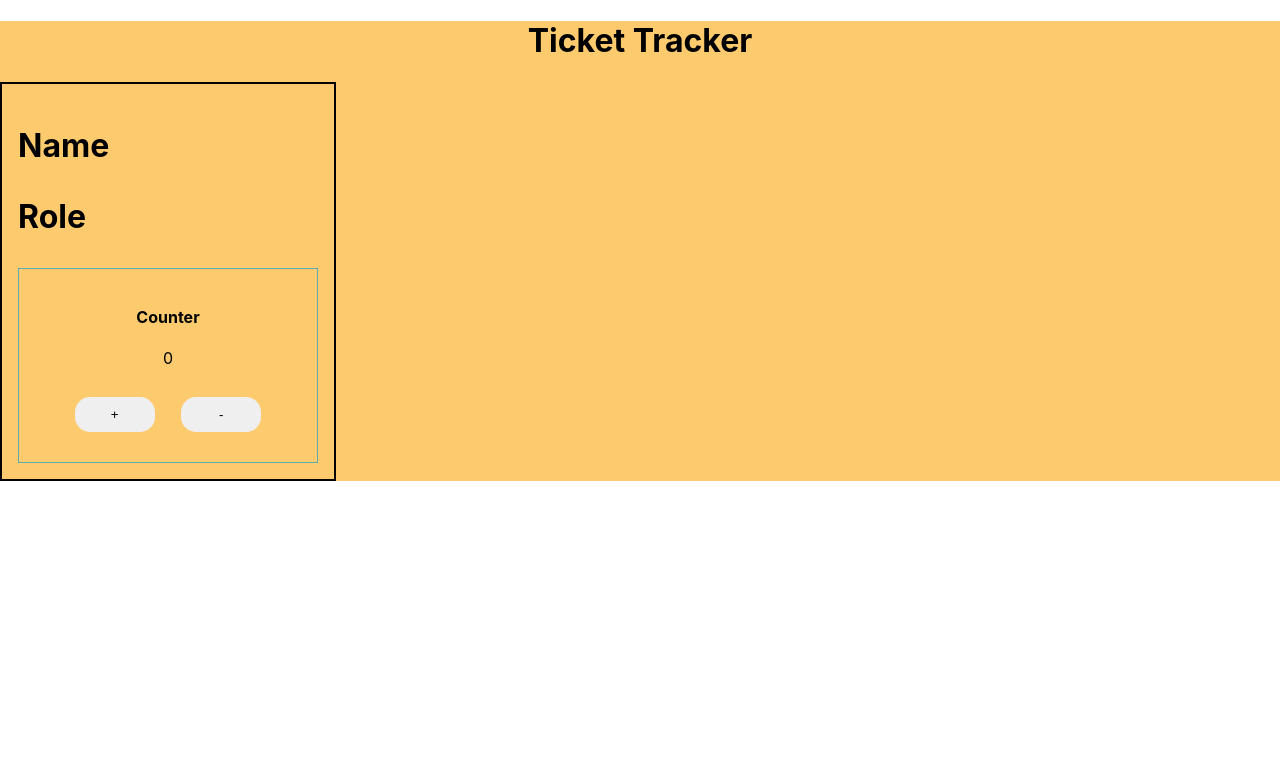
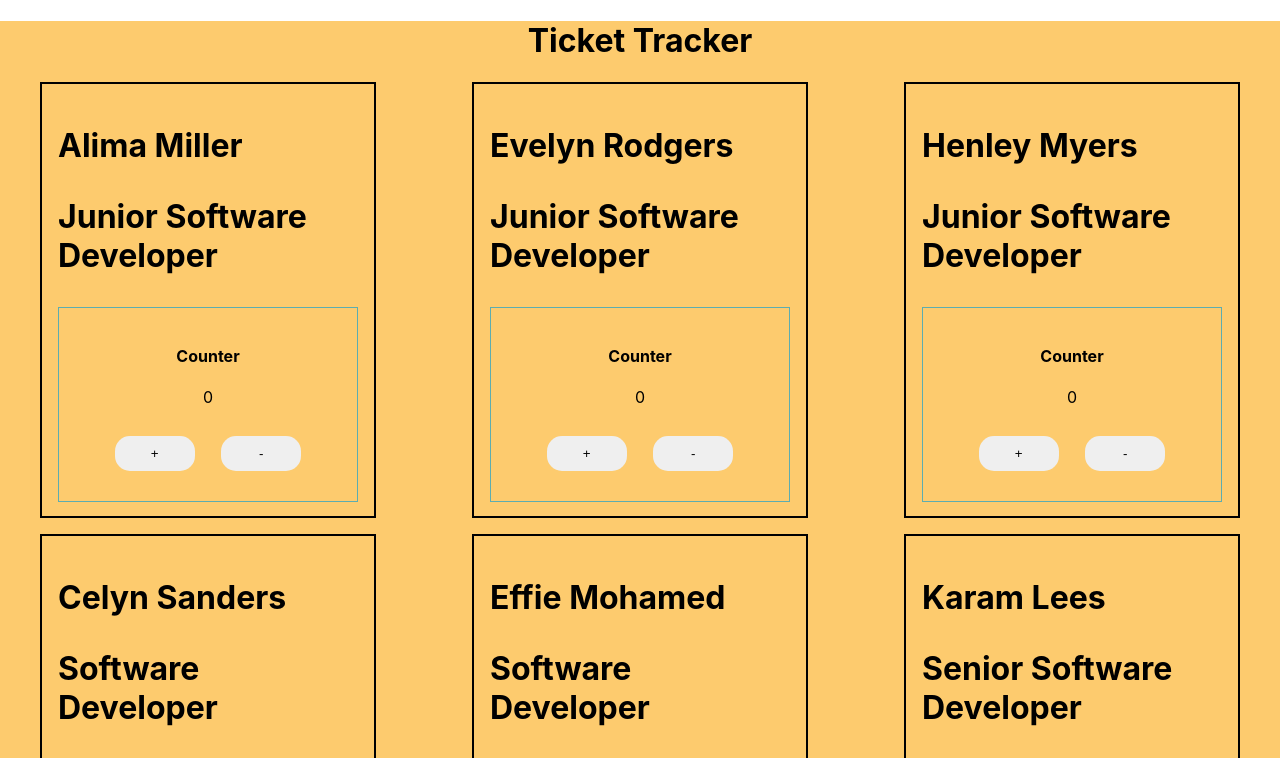
Before and after one commit to isobelleanna/ticket-tracker, a React (Create React App) app: page / in a window 1280 px wide. Shown: the top 758 px of the page. Built offline with nearby package versions, Linux system fonts and the light colour scheme.

Commit message:
generate all cards using map

```diff
--- a/src/App.jsx
+++ b/src/App.jsx
@@ -1,12 +1,14 @@
 import './App.scss';
 import TeamCard from './components/TeamCard/TeamCard';
+import team from "./data/team"
 
 
 function App() {
+  const teamMembers = [...team];
   return (
     <div className="App">
       <h1 className='app-title'>Ticket Tracker</h1>
-      <TeamCard />
+      <TeamCard teamArr={teamMembers}/>
     </div>
   );
 }
--- a/src/components/TeamCard/TeamCard.jsx
+++ b/src/components/TeamCard/TeamCard.jsx
@@ -3,12 +3,17 @@ import "./TeamCard.scss";
 import CounterCard from '../CounterCard/CounterCard';
 
 const TeamCard = (props) => {
-  return (
-    <div className='team-card'>
-        <h2 className='team-card__name'>Name</h2>
-        <h3 className='team-card__role'>Role</h3>
+    const {teamArr} = props;
+    const teamCardJSX = teamArr.map((teamMember, index) => (
+        <div className='team-card'>
+         <h2 key={index} className='team-card__name'>{teamMember.name}</h2>
+        <h3 key={teamMember.id} className='team-card__role'>{teamMember.role}</h3>
         <CounterCard />
     </div>
+
+    ));
+  return (
+      <div className='team-cards'>{teamCardJSX}</div>
   )
 }
 
--- a/src/components/TeamCard/TeamCard.scss
+++ b/src/components/TeamCard/TeamCard.scss
@@ -1,8 +1,18 @@
 @use "../../assets/sass/_variables.scss" as *;
+.team-cards {
+    display: flex;
+    flex-direction: row;
+    flex-wrap: wrap;
+    justify-content: space-around;
+    align-items: center;
+    gap: 1em;
+}
+
 .team-card {
     padding: 1em;
     border: solid 2px black;
     width: 300px;
+    height: 400px;
     text-align: left;
     &__name {
         font-size: 2em;
```
Also changed, not shown: public/manifest.json.
